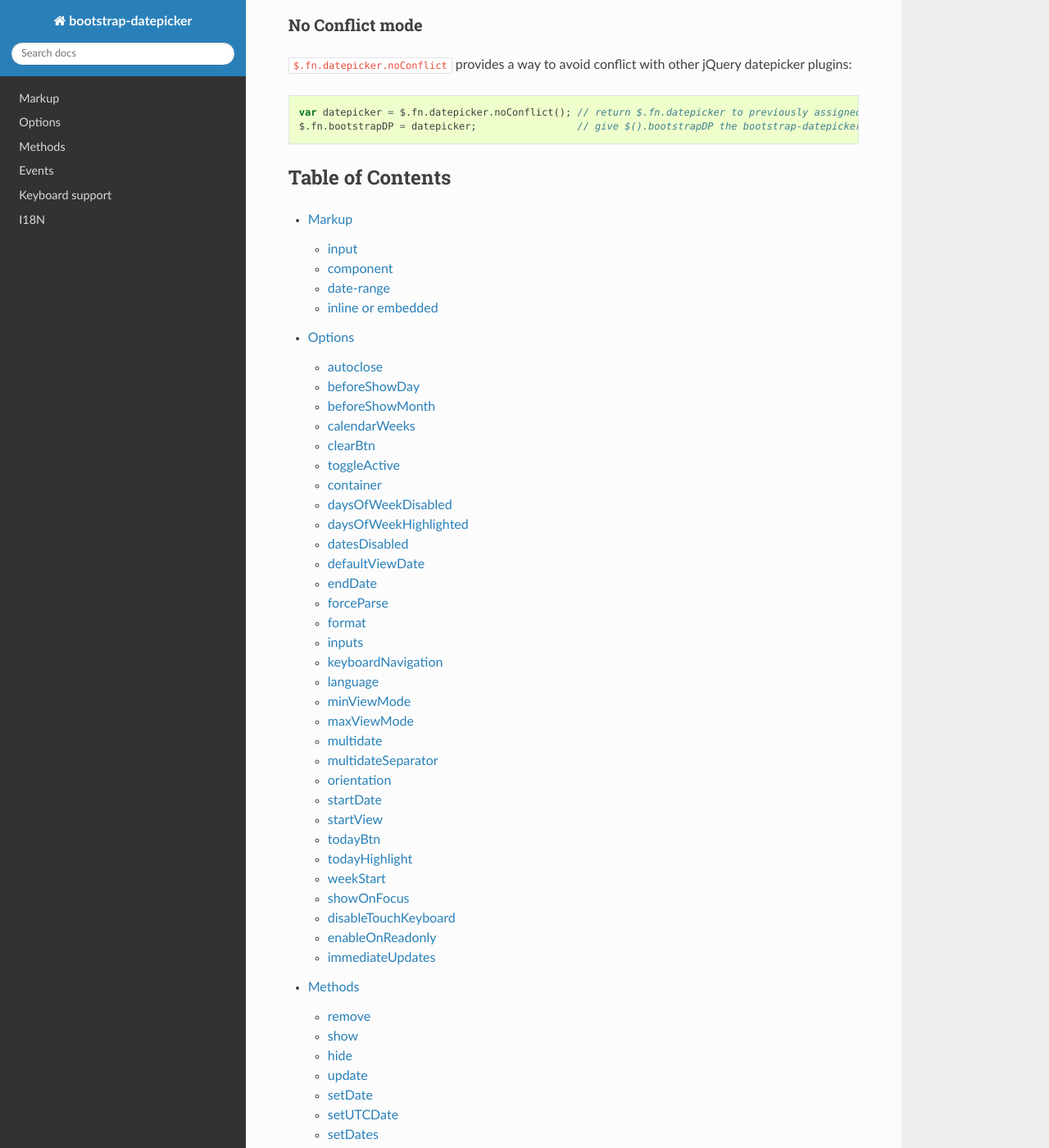
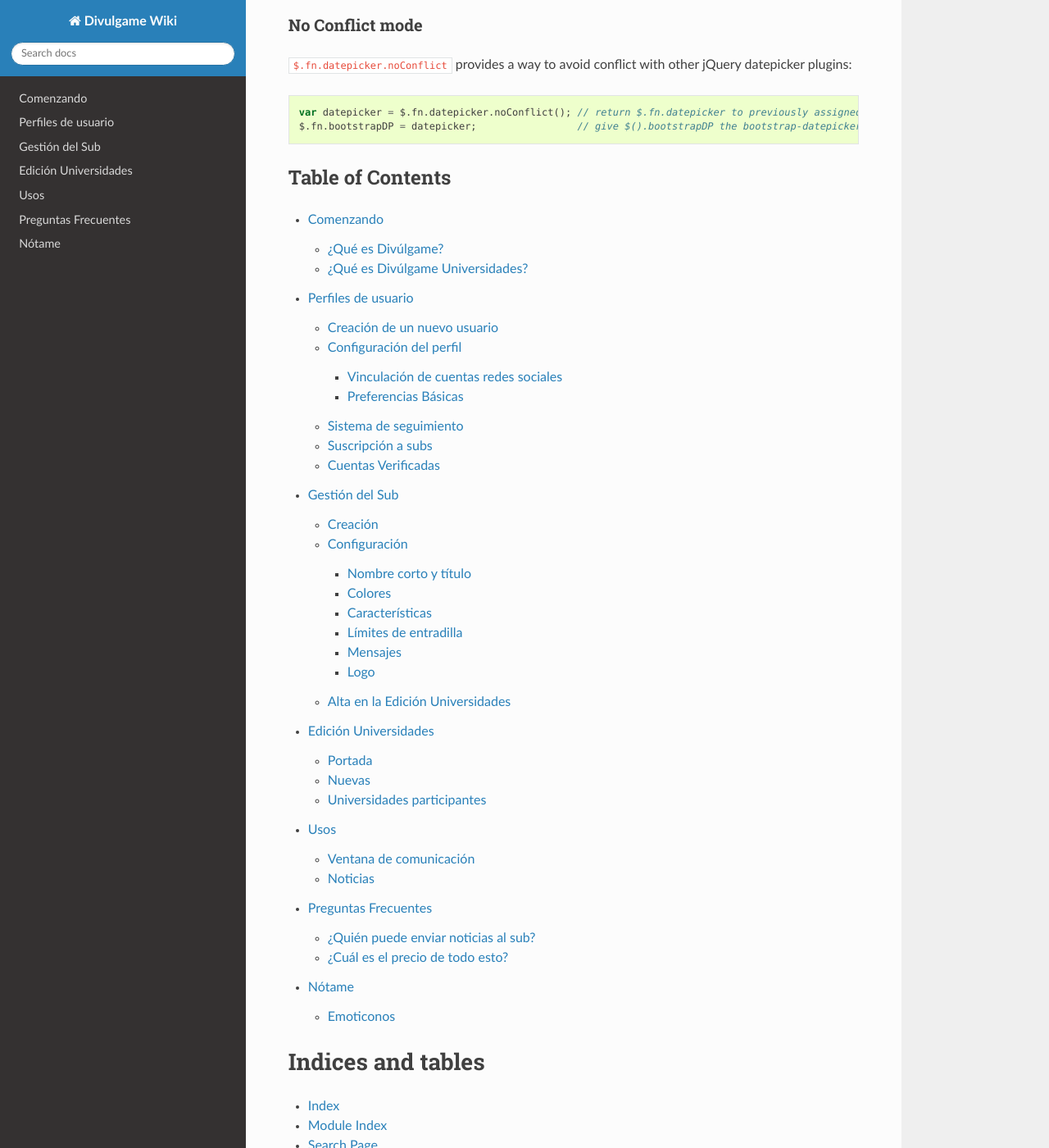
Before and after one commit to adrianmugnoz/divulgame, a Sphinx documentation site: the page built from docs/index.rst, in a window 1280 px wide and 1400 px high, scrolled down 2317 px. Shown: the whole window at 82% size. Built offline with Sphinx 7.4.7 and the Read the Docs theme 2.0.0, drawn with Linux system fonts in a browser that asks for light colours; some of the changed text lies outside the part shown.

Commit message:
probando

```diff
--- a/docs/conf.py
+++ b/docs/conf.py
@@ -1,6 +1,6 @@
 # -*- coding: utf-8 -*-
 #
-# bootstrap-datepicker documentation build configuration file, created by
+# Divúlgame documentation build configuration file, created by
 # sphinx-quickstart on Fri Aug  2 14:45:57 2013.
 #
 # This file is execfile()d with the current directory set to its containing dir.
@@ -53,8 +53,8 @@
 master_doc = 'index'
 
 # General information about the project.
-project = u'bootstrap-datepicker'
-copyright = u'2013, eternicode'
+project = u'Divulgame Wiki'
+copyright = u'2015, Adrián Muñoz'
 
 # The language for content autogenerated by Sphinx. Refer to documentation
 # for a list of supported languages.
@@ -171,7 +171,7 @@
 #html_file_suffix = None
 
 # Output file base name for HTML help builder.
-htmlhelp_basename = 'bootstrap-datepickerdoc'
+htmlhelp_basename = 'Divúlgame Wiki'
 
 
 # -- Options for LaTeX output --------------------------------------------------
@@ -190,7 +190,7 @@
 # Grouping the document tree into LaTeX files. List of tuples
 # (source start file, target name, title, author, documentclass [howto/manual]).
 latex_documents = [
-  ('index', 'bootstrap-datepicker.tex', u'bootstrap-datepicker Documentation',
+  ('index', 'Divúlgame.tex', u'Divúlgame Documentation',
    u'eternicode', 'manual'),
 ]
 
@@ -220,7 +220,7 @@
 # One entry per manual page. List of tuples
 # (source start file, name, description, authors, manual section).
 man_pages = [
-    ('index', 'bootstrap-datepicker', u'bootstrap-datepicker Documentation',
+    ('index', 'Divúlgame', u'Divúlgame Documentation',
      [u'eternicode'], 1)
 ]
 
@@ -234,8 +234,8 @@
 # (source start file, target name, title, author,
 #  dir menu entry, description, category)
 texinfo_documents = [
-  ('index', 'bootstrap-datepicker', u'bootstrap-datepicker Documentation',
-   u'eternicode', 'bootstrap-datepicker', 'One line description of project.',
+  ('index', 'Divúlgame', u'Divúlgame Documentation',
+   u'eternicode', 'Divúlgame', 'One line description of project.',
    'Miscellaneous'),
 ]
 
--- /dev/null
+++ b/docs/creacion_sub.rst
@@ -0,0 +1,73 @@
+Gestión del Sub
+==============
+Un sub es una comunidad dentro de Divúlgame que gestionará el usuario que la cree. Cada universidad tendrá su propio sub y este será dado de alta en la edición universidades.
+
+Creación
+-------
+
+Para crear un sub únicamente hay que acceder a esta url estando logueado.
+
+Configuración
+--------
+Configurar un sub es muy sencillo, y existen diversas opciones:
+
+Nombre corto y título
+~~~~~~~~~~~~~~~~~~~
+|names|
+
+- Nombre corto: será el texto que compondrá la dirección del sub (ej: divulgame.net/m/upct).
+- Título: Un título identificativo del sub.
+
+Colores
+~~~~~~~~~~~~~~~~~~~
+|colors|
+
+Se pueden escoger dos colores, y el diseño se adecuará a los mismos. Los colores han de ser especificados en código hexadecimal, y
+se puede usar la herramienta que ofrecemos como ayuda para elegirlos.
+
+Características
+~~~~~~~~~~~~~~~~~~~
+|preferences|
+
+- Privado: habilitando esta opción las noticias del sub no pasarán a la edición general.
+- NSFW: para indicar si el sub contiene contenido no recomendado para todas las edades.
+- Deshabilitar control anti spam: para que se puedan enviar noticias de hosts que hayan sido baneados en la edición general.
+- Enlace:
+    - Siempre: solo envíos de enlaces.
+    - Opcional: tanto envíos de enlaces como posts de texto.
+    - Sin enlace: solo posts de texto.
+
+Límites de entradilla
+~~~~~~~~~~~~~~~~~~~
+|limits|
+
+- Longitud mínima: mínima cantidad de caracteres permitida en la entradilla.
+- Longitud máxima: máxima cantidad de caracteres permitida en la entradilla.
+- Permitir párrafos: habilitando esta opción, se permiten los párrafos en la entradilla.
+
+Mensajes
+~~~~~~~~~~~~~~~~~~~
+|messages|
+
+- Reglas para el envío: texto que aparecerá a la hora de enviar un contenido al sub.
+- Mensaje barra lateral: mensaje que aparecerá en la barra lateral, que puede ser utilizado de manera informativa por el gestor del sitio.
+
+Logo
+~~~~~~~~~~~~~~~~~~~
+|logo|
+
+Selección del logo del sub.
+
+
+Alta en la Edición Universidades
+--------------
+
+Para que el sub aparezca en la Edición Universidades el usuario que cree el sub se lo comunicará al administrador mediante
+una cuenta de correo de la institución que representa para verificar que se trata de una persona afiliada a dicha institución
+
+.. |names| image:: http://i.imgur.com/4cRaUHz.png
+.. |colors| image:: http://i.imgur.com/7TKxK42.jpg
+.. |preferences| image:: http://i.imgur.com/ZrYgvOg.png
+.. |limits| image:: http://i.imgur.com/pHiZMJu.png
+.. |messages| image:: http://i.imgur.com/ylUa3Wx.png
+.. |logo| image:: http://i.imgur.com/OrpYglt.png
--- /dev/null
+++ b/docs/edicion_universidades.rst
@@ -0,0 +1,42 @@
+Edición Universidades
+=======================
+
+La edición Universidades contendrá las noticias de todos los subs de universidades.
+
+
+Portada
+-------------
+
+En la portada estarán los noticias que hayan recibido más de 5 votos.
+
+.. image:: http://i.imgur.com/lD9blxJ.png
+    :align: center
+    :alt: Portada universidades Divúlgame
+    :target: http://i.imgur.com/lD9blxJ.png
+
+
+
+
+Nuevas
+-------------
+
+En el apartado de nuevas aparecerán las noticias inmediatamente al ser subidas al sub de la universidad.
+
+.. image:: http://i.imgur.com/26cY5nI.png
+    :align: center
+    :alt: Nuevas universidades Divúlgame
+    :target: http://i.imgur.com/26cY5nI.png
+
+
+
+
+Universidades participantes
+-------------
+
+==============================================================================  ===============
+ Imagen                                                                              Nombre
+==============================================================================  ===============
+.. image:: http://muyinteresante.cat/cache/00/00/media_thumb-sub_logo-41.png         UPCT
+.. image:: http://muyinteresante.cat/cache/00/00/media_thumb-sub_logo-42.png         UMU
+.. image:: http://muyinteresante.cat/cache/00/00/media_thumb-sub_logo-54.png         UNIZAR
+==============================================================================  ===============
--- /dev/null
+++ b/docs/faq.rst
@@ -0,0 +1,14 @@
+Preguntas Frecuentes
+==========================
+
+¿Quién puede enviar noticias al sub?
+--------------------------------------
+
+En principio cualquier usuario puede enviar noticias a cualquier sub. Sin embargo, existe la opción de restringir el envío
+a únicamente el propietario del sub, aunque con ello se perderían posibilidades de uso, como el de ventana de comunicación
+con los estudiantes.
+
+¿Cuál es el precio de todo esto?
+-------------------------------------------
+
+Nada. Es totalmente gratuito.
--- /dev/null
+++ b/docs/getting_started.rst
@@ -0,0 +1,17 @@
+Comenzando
+===============
+
+En esta documentación se tratará el uso de Divúlgame por parte de las universidades.
+
+¿Qué es Divúlgame?
+---------------
+Divúlgame es una red social de divulgación científica, cultural y tecnológica basada en la selección de contenidos mediante un sistema de votación.
+
+.. note:: Si ya conoces Menéame, Divúlgame te resultará familiar, pues está basado en su software.
+
+¿Qué es Divúlgame Universidades?
+-------------------
+Desde Divúlgame queremos crear un espacio que reuna las noticias y actividades de las universidades españolas, y es por ello que surge la Edición Universidades.
+Esto es algo pionero en España y que favorecerá la interacción y la visibilidad de las universidades.
+
+Nuestra idea es que se use por parte de las universidades de la misma manera que usan su página de Facebook o Twitter, con la principal diferencia de que nuestro público es un público objetivo para las universidades y se podrán seguir las noticias de todas ellas en la edición exclusiva para universidades; lo que podrá proporcionar visibilidad entre personas no afines a la universidad que de otro modo no se tendría.
--- a/docs/index.rst
+++ b/docs/index.rst
@@ -104,12 +104,14 @@
 
 .. toctree::
 
-   markup
-   options
-   methods
-   events
-   keyboard
-   i18n
+  getting_started
+  perfiles
+  creacion_sub
+  edicion_universidades
+  usos
+  faq
+  notame
+
 
 
 
--- /dev/null
+++ b/docs/notame.rst
@@ -0,0 +1,34 @@
+Nótame
+===============
+
+El Nótame es un muro en el que dialogar con el resto de la comunidad
+
+
+
+
+Emoticonos
+---------------
+
+==============  =============================================================
+Qué escribir     Icono
+==============  =============================================================
+{dale}             .. image:: http://divulgame.net/img/smileys/dale.gif
+{mola}             .. image:: http://divulgame.net/img/smileys/mola.gif
+{qmeparto}         .. image:: http://divulgame.net/img/smileys/qmeparto.gif
+{nusenuse}         .. image:: http://divulgame.net/img/smileys/nusenuse.gif
+{palomitas}        .. image:: http://divulgame.net/img/smileys/palomitas.gif
+{risas}            .. image:: http://divulgame.net/img/smileys/risas.gif
+{gnomito}          .. image:: http://divulgame.net/img/smileys/gnomito.gif
+{sisi}             .. image:: http://divulgame.net/img/smileys/sisi.gif
+{jajano}           .. image:: http://divulgame.net/img/smileys/jajano.gif
+{eaea}             .. image:: http://divulgame.net/img/smileys/eaea.gif
+{laleche}          .. image:: http://divulgame.net/img/smileys/laleche.gif
+{sherlock}         .. image:: http://divulgame.net/img/smileys/sherlock.gif
+{qtedoy}           .. image:: http://divulgame.net/img/smileys/qtedoy.gif
+{esdios}           .. image:: http://divulgame.net/img/smileys/esdios.gif
+{monoloco}         .. image:: http://divulgame.net/img/smileys/monoloco.gif
+{delfin}           .. image:: http://divulgame.net/img/smileys/delfin.gif
+==============  =============================================================
+
+
+.. Tip:: Escribiendo : en la caja de texto aparece un desplegable con los iconos disponibles con autocompletado
--- /dev/null
+++ b/docs/perfiles.rst
@@ -0,0 +1,73 @@
+Perfiles de usuario
+==============
+Divúlgame es una red social y por tanto cada usuario cuenta con su propio perfil.
+
+Creación de un nuevo usuario
+--------------------------------
+|registrar|
+
+Para crear un nuevo usuario, únicamente tendremos que pulsar en **registrarse** en la barra de navegación, y veremos los
+siguientes campos a rellenar en pantalla:
+
+|register|
+
+- nombre de usuario: el nickname del perfil.
+- email: cuenta de correo para verificar el registro en divúlgame y enviar notificaciones si las hubiera.
+- clave: contraseña para acceder, de al menos ocho caracteres, incluyendo mayúsculas, minúsculas y números.
+- Aceptación de las condiciones legales.
+
+Una vez realizado el registro llegará un mail a vuestro correo con un link para verificar el proceso de registro.
+
+Configuración del perfil
+--------------------------------
+|profile|
+
+Tras el registro, se podrá modificar el perfil de usuario:
+
+|profile_params|
+
+Vinculación de cuentas redes sociales
+~~~~~~~~~~~~~~~~~~~
+|redes_sociales|
+
+Preferencias Básicas
+~~~~~~~~~~~~~~~~~~~
+|preferences|
+
+Sistema de seguimiento
+--------------------------------
+|following|
+
+Desde el perfil de un usuario se le puede seguir, o ignorar.
+
+Suscripción a subs
+--------------------------------
+|suscribirse|
+
+Los usuarios pueden suscribirse a los subs que deseen para personalizar su portada. Tan solo hay que pulsar la estrella al lado
+del título para suscribirse. Una vez suscrito aparecerán en "mis suscripciones", para acceder cómodamente.
+
+|mis_suscripciones|
+
+Cuentas Verificadas
+--------------------------------
+
+Con el fin de evitar suplantación de identidades se ha incorporado la verificación de cuentas, al igual que en Twitter,
+mediante un icono de verificado.
+
+.. image:: http://i.imgur.com/TMoyCaw.gif
+    :align: center
+    :alt: perfiles verificadosi
+    :target: http://i.imgur.com/TMoyCaw.gif
+
+
+
+.. |register| image:: http://i.imgur.com/oQREvI3.png
+.. |registrar| image:: http://i.imgur.com/GuPlzIu.png
+.. |profile| image:: http://i.imgur.com/soIrbLq.png
+.. |profile_params| image:: http://i.imgur.com/owTU8Vi.png
+.. |preferences| image:: http://i.imgur.com/gu80SYS.png
+.. |redes_sociales| image:: http://i.imgur.com/K9yKxuF.png
+.. |following| image:: http://i.imgur.com/uvXLCLO.gif
+.. |suscribirse| image:: http://i.imgur.com/h0i9T85.gif
+.. |mis_suscripciones| image:: http://i.imgur.com/D4YfohJ.png
--- /dev/null
+++ b/docs/usos.rst
@@ -0,0 +1,15 @@
+Usos
+======================
+
+Ventana de comunicación
+----------------
+Los estudiantes o interesados por la universidad pueden plantear cuestiones a través del sub de la universidad.
+|com_window|
+
+
+Noticias
+--------------
+Las universidades comparten sus noticias a través de su sub y aparecerán de forma inmediata en la edición de universidades, con
+lo que ganarán visibilidad entre interesados por otras universidades al compartir espacio.
+
+.. |com_window| image:: http://i.imgur.com/3QTz0Ia.png
```
